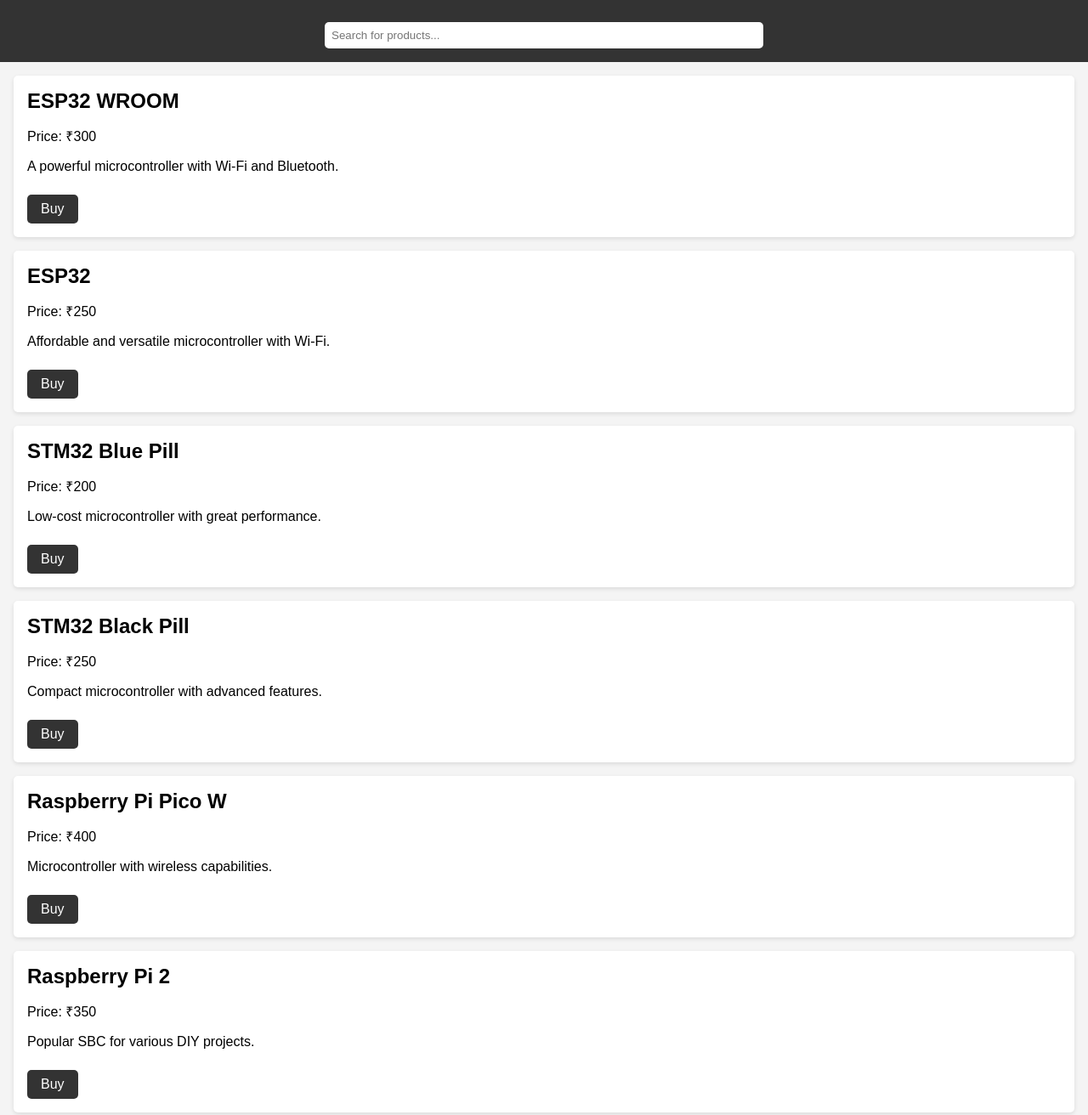
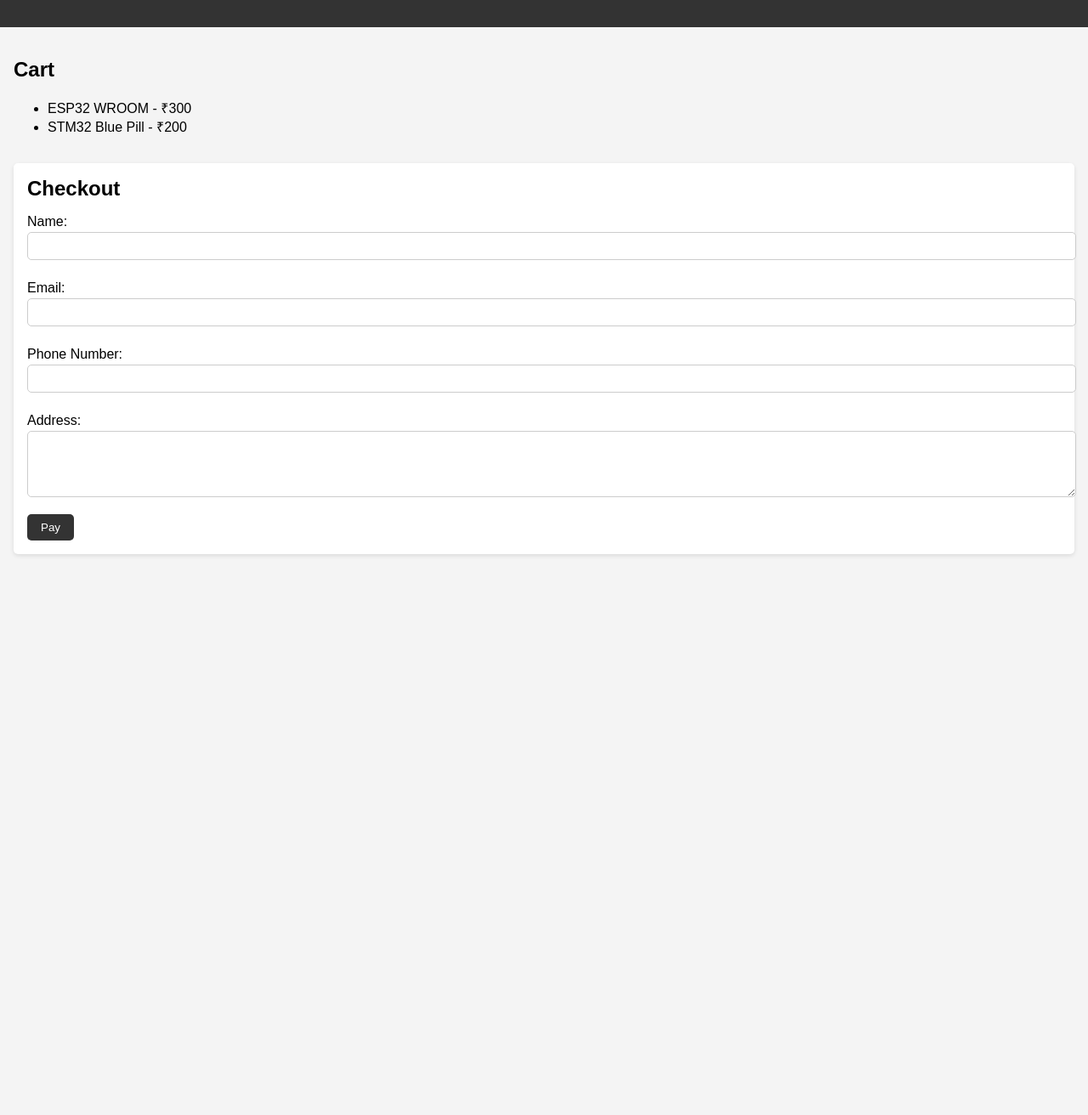
Before and after one commit to RedZapdos123/Test, a plain HTML site: page index.html in a window 1280 px wide. Shown: the part 80-1392 px from the top of the page at 85% size. After the commit the page ends 800 px from the top, so only its background shows below. Drawn offline with Linux system fonts and the light colour scheme.

Commit message:
Update index.html

```diff
--- a/index.html
+++ b/index.html
@@ -3,57 +3,29 @@
 <head>
   <meta charset="UTF-8">
   <meta name="viewport" content="width=device-width, initial-scale=1.0">
-  <title>Electronica</title>
+  <title>Checkout - Electronica</title>
   <link rel="stylesheet" href="styles.css">
 </head>
 <body>
   <header>
     <h1>Electronica</h1>
-    <input type="text" placeholder="Search for products..." class="search-bar">
   </header>
   <main>
-    <section class="product-list">
-      <div class="product-card">
-        <h2>ESP32 WROOM</h2>
-        <p>Price: ₹300</p>
-        <p>A powerful microcontroller with Wi-Fi and Bluetooth.</p>
-        <a href="#buy-form" class="buy-button">Buy</a>
-      </div>
-      <div class="product-card">
-        <h2>ESP32</h2>
-        <p>Price: ₹250</p>
-        <p>Affordable and versatile microcontroller with Wi-Fi.</p>
-        <a href="#buy-form" class="buy-button">Buy</a>
-      </div>
-      <div class="product-card">
-        <h2>STM32 Blue Pill</h2>
-        <p>Price: ₹200</p>
-        <p>Low-cost microcontroller with great performance.</p>
-        <a href="#buy-form" class="buy-button">Buy</a>
-      </div>
-      <div class="product-card">
-        <h2>STM32 Black Pill</h2>
-        <p>Price: ₹250</p>
-        <p>Compact microcontroller with advanced features.</p>
-        <a href="#buy-form" class="buy-button">Buy</a>
-      </div>
-      <div class="product-card">
-        <h2>Raspberry Pi Pico W</h2>
-        <p>Price: ₹400</p>
-        <p>Microcontroller with wireless capabilities.</p>
-        <a href="#buy-form" class="buy-button">Buy</a>
-      </div>
-      <div class="product-card">
-        <h2>Raspberry Pi 2</h2>
-        <p>Price: ₹350</p>
-        <p>Popular SBC for various DIY projects.</p>
-        <a href="#buy-form" class="buy-button">Buy</a>
-      </div>
+    <section class="cart">
+      <h2>Cart</h2>
+      <ul class="cart-items">
+        <li>ESP32 WROOM - ₹300</li> <!-- Replace with dynamic data if using a server-side language -->
+        <li>STM32 Blue Pill - ₹200</li>
+      </ul>
     </section>
-    <form id="buy-form" class="buy-form">
+    <form class="buy-form">
       <h2>Checkout</h2>
       <label for="name">Name:</label>
       <input type="text" id="name" name="name" required>
+      <label for="email">Email:</label>
+      <input type="email" id="email" name="email" required>
+      <label for="phone">Phone Number:</label>
+      <input type="tel" id="phone" name="phone" required>
       <label for="address">Address:</label>
       <textarea id="address" name="address" rows="4" required></textarea>
       <button type="submit">Pay</button>
```
